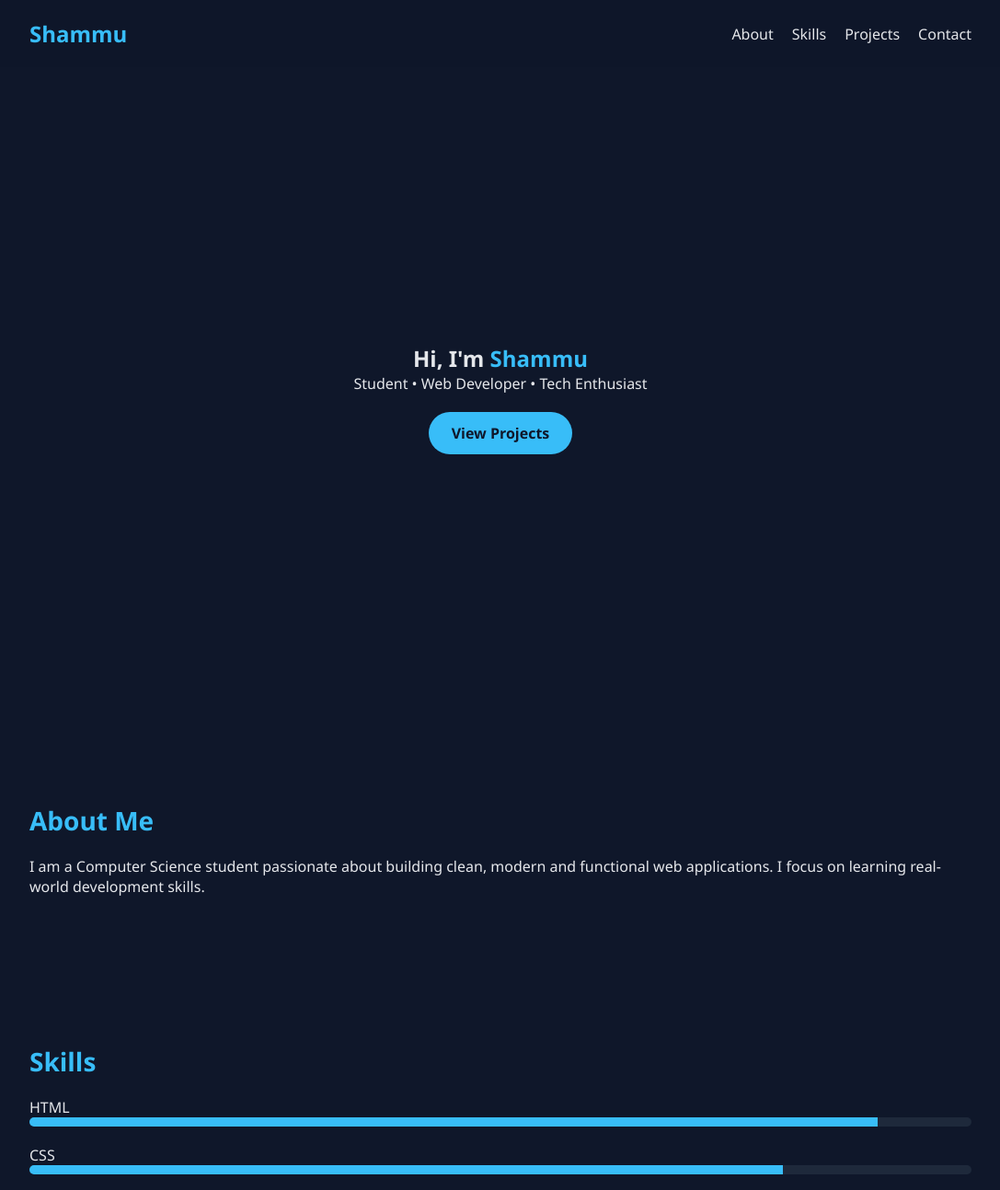
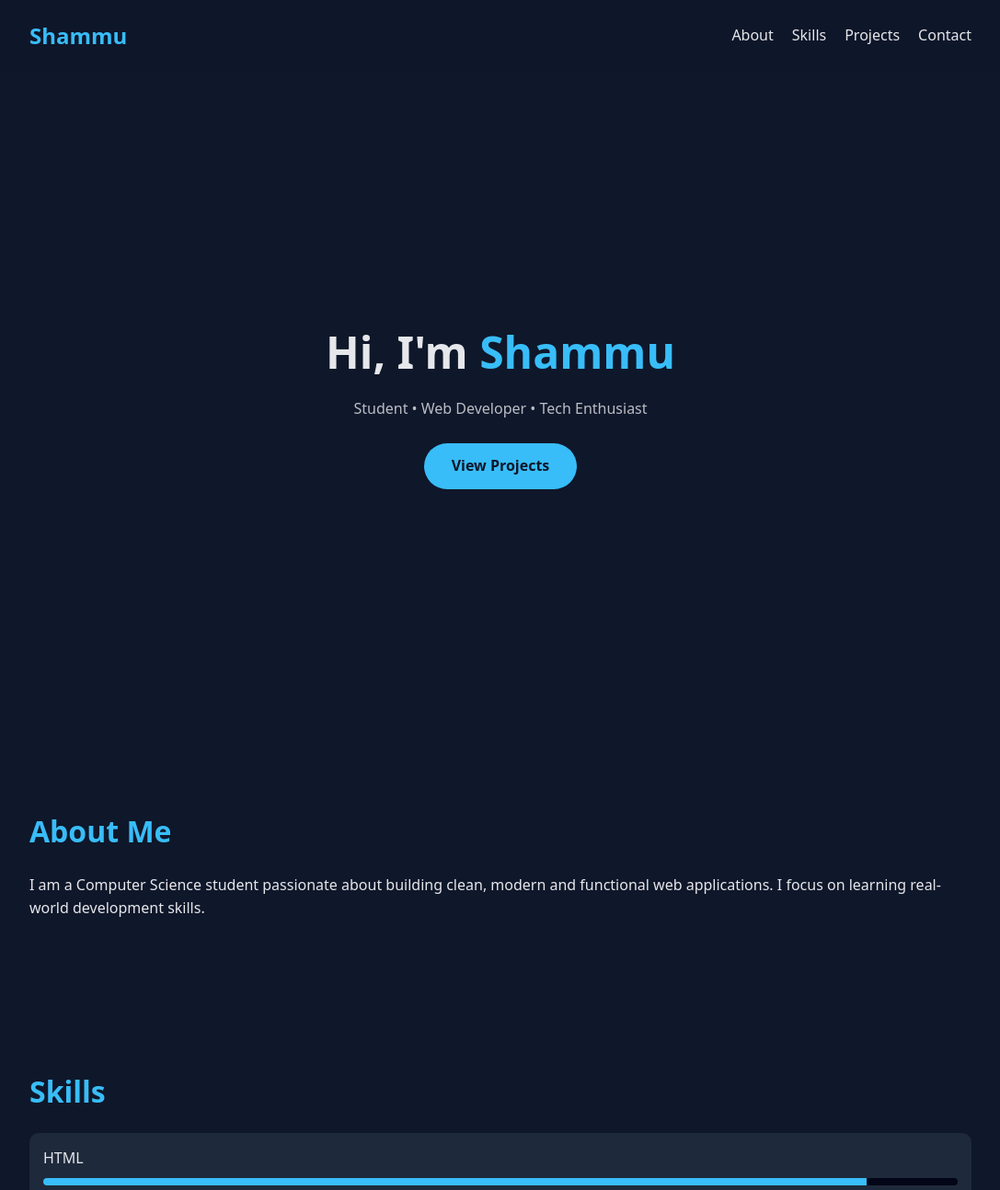
Before and after one commit to shammas-mhmmd/Muhammad-shammas-Portfolio, a plain HTML site: page index.html in a window 1280 px wide. Shown: the top 1294 px of the page at 92% size, without its empty margins (96-1183 px from the left). Drawn offline with Linux system fonts and the light colour scheme.

Commit message:
Refactor CSS styles and update selectors

```diff
--- a/Style.css
+++ b/Style.css
@@ -6,90 +6,116 @@
 }
 
 body {
-    font-family: 'Segoe UI', sans-serif;
+  font-family: "Poppins", system-ui, sans-serif;
   background: #0f172a;
   color: #e5e7eb;
+  line-height: 1.6;
 }
 
 /* Navbar */
-.navbar {
+header {
+  position: sticky;
+  top: 0;
+  background: rgba(15, 23, 42, 0.9);
+  backdrop-filter: blur(10px);
+  z-index: 100;
+}
+
+nav {
   display: flex;
   justify-content: space-between;
   align-items: center;
   padding: 20px 10%;
-    position: sticky;
-    top: 0;
-    background: rgba(15, 23, 42, 0.9);
-    backdrop-filter: blur(10px);
 }
 
-.logo {
+nav h1 {
   color: #38bdf8;
+  font-size: 24px;
 }
 
-.nav-links {
+nav ul {
+  display: flex;
   list-style: none;
-    display: flex;
   gap: 20px;
 }
 
-.nav-links a {
+nav a {
   color: #e5e7eb;
   text-decoration: none;
+  font-weight: 500;
 }
 
-.nav-links a:hover {
+nav a:hover {
   color: #38bdf8;
 }
 
 /* Hero */
 .hero {
-    height: 90vh;
+  min-height: 90vh;
   display: flex;
   flex-direction: column;
   justify-content: center;
   align-items: center;
   text-align: center;
+  padding: 0 10%;
+}
+
+.hero h2 {
+  font-size: 48px;
 }
 
 .hero span {
   color: #38bdf8;
 }
 
+.hero p {
+  margin-top: 10px;
+  opacity: 0.8;
+}
+
 .btn {
-    margin-top: 20px;
-    padding: 12px 25px;
+  margin-top: 25px;
+  padding: 12px 30px;
   background: #38bdf8;
   color: #0f172a;
   text-decoration: none;
-    border-radius: 25px;
-    font-weight: bold;
+  border-radius: 30px;
+  font-weight: 600;
 }
 
 /* Sections */
-.section {
+section {
   padding: 80px 10%;
 }
 
 .section-title {
-    font-size: 28px;
+  font-size: 32px;
+  color: #38bdf8;
   margin-bottom: 20px;
-    color: #38bdf8;
 }
 
 /* Skills */
+.skills {
+  display: grid;
+  gap: 20px;
+}
+
 .skill {
-    margin-bottom: 20px;
+  background: #1e293b;
+  padding: 15px;
+  border-radius: 10px;
 }
 
 .progress {
-    background: #1e293b;
-    border-radius: 20px;
+  background: #020617;
+  height: 8px;
+  border-radius: 10px;
   overflow: hidden;
+  margin-top: 8px;
 }
 
 .progress div {
-    height: 10px;
+  height: 100%;
   background: #38bdf8;
 }
 
@@ -97,11 +123,11 @@ body {
 .projects {
   display: grid;
   grid-template-columns: repeat(auto-fit, minmax(250px, 1fr));
-    gap: 20px;
+  gap: 25px;
 }
 
 .card {
-    background: rgba(30, 41, 59, 0.8);
+  background: #1e293b;
   padding: 20px;
   border-radius: 15px;
   transition: transform 0.3s;
@@ -116,4 +142,5 @@ footer {
   text-align: center;
   padding: 20px;
   background: #020617;
+  opacity: 0.7;
     }
```
Lines whose indentation alone changed are shown as unchanged.
